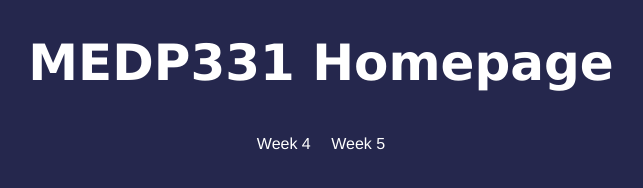
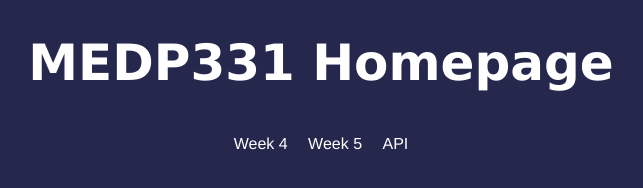
Before and after one commit to derekc97/webproduction2, a plain HTML site: page index.html in a window 1280 px wide. Shown: the whole page, without its empty margins (319-962 px from the left). Drawn offline with Linux system fonts and the light colour scheme.

Commit message:
Update index.html

```diff
--- a/index.html
+++ b/index.html
@@ -11,6 +11,7 @@
       <div class = "hwBar">
         <a class = "hwLink" href="week4/index.html">Week 4</a>
         <a class = "hwLink" href="week5/index.html">Week 5</a>
+        <a class = "hwLink" href="stuff/index.html">API</a>
       </div>
   </body>
 </html>
```
